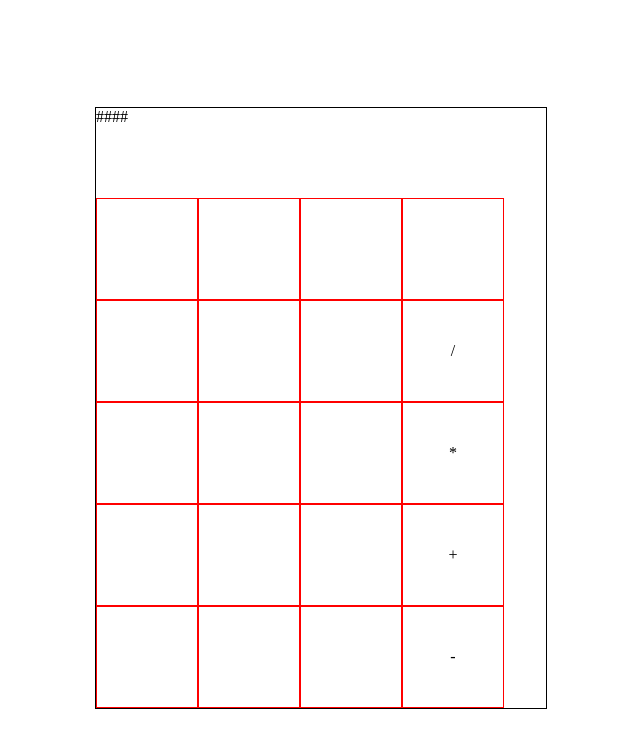
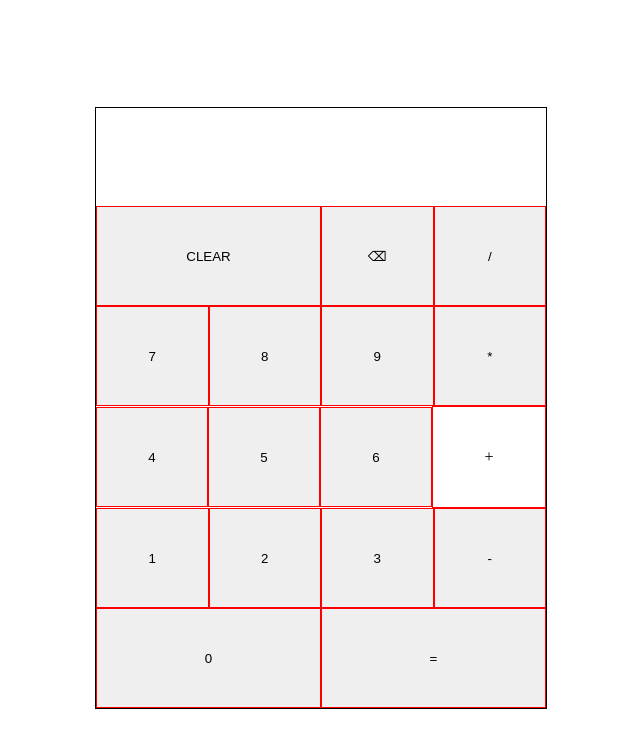
Before and after one commit to alefgomes0/Calculator, a plain HTML site: page index.html in a window 1280 px wide. Shown: the whole page, without its empty margins (319-959 px from the left). Drawn offline with Linux system fonts and the light colour scheme.

Commit message:
Add some JS functions and modify calculator layout

```diff
--- a/calculator.js
+++ b/calculator.js
@@ -16,3 +16,41 @@ function multiply(x, y) {
 function divide(x, y) {
   return x / y;
 }
+
+
+function operate(num1, num2, operator) {
+  if (operator === "+") sum(num1, num2);
+  else if(operator === "-") subtract(num1, num2);
+  else if(operator === "*") multiply(num1, num2);
+  else if(operator === "/") divide(num1, num2);
+}
+
+const display = document.querySelector(".display");
+let displayNumbers = "";
+const buttons = document.querySelectorAll(".number");
+buttons.forEach((button) => {
+  button.addEventListener("click", () => {
+    displayNumbers += button.textContent;
+    display.textContent = displayNumbers;
+  })
+})
+
+let operation = "";
+const calculatorOperators = document.querySelectorAll(".operator");
+calculatorOperators.forEach((sign) => {
+  sign.addEventListener("click", () => {
+    operation = sign.textContent;
+    display.textContent = displayNumbers + " " + operation;
+  })
+})
+
+
+let numbersDisplay = "";
+if (operation != "") {
+  buttons.forEach((button) => {
+    button.addEventListener("click", () => {
+      numbersDisplay = button.textContent;
+      display.textContent = displayNumbers + " " + operation + " "+ numbersDisplay;
+    })
+  })
+}
--- a/index.html
+++ b/index.html
@@ -11,44 +11,33 @@
 <body>
   <div class="calculator-wrapper">
     <div class="calculator">
-      <div class="row display">####</div>
+      <div class="row display"></div>
       <div class="row">
-        <div class="cell"></div>
-        <div class="cell"></div>
-        <div class="cell"></div>
-        <div class="cell"></div>
+        <button class="cell clear">CLEAR</button>
+        <button class="cell backspace">⌫</button>
+        <button class="cell operator division">/</button>
       </div>
       <div class="row">
-        <div class="cell"></div>
-        <div class="cell"></div>
-        <div class="cell"></div>
-        <div class="cell">
-          <div>/</div>
-        </div>
+        <button class="cell number">7</button>
+        <button class="cell number">8</button>
+        <button class="cell number">9</button>
+        <button class="cell operator">*</button>
       </div>
       <div class="row">
-        <div class="cell"></div>
-        <div class="cell"></div>
-        <div class="cell"></div>
-        <div class="cell">
-          <div>*</div>
-        </div>
+        <button class="cell number">4</button>
+        <button class="cell number">5</button>
+        <button class="cell number">6</button>
+        <dbuttoniv class="cell operator">+</button>
       </div>
       <div class="row">
-        <div class="cell"></div>
-        <div class="cell"></div>
-        <div class="cell"></div>
-        <div class="cell">
-          <div>+</div>
-        </div>
+        <button class="cell number">1</button>
+        <button class="cell number">2</button>
+        <button class="cell number">3</button>
+        <button class="cell operator">-</button>
       </div>
       <div class="row">
-        <div class="cell"></div>
-        <div class="cell"></div>
-        <div class="cell"></div>
-        <div class="cell">
-          <div>-</div>
-        </div>
+        <button class="cell number">0</button>
+        <button class="cell">=</button>
       </div>
     </div>
   </div>
--- a/styles.css
+++ b/styles.css
@@ -16,10 +16,13 @@
 
 .display {
   height: 100px;
+  margin-left: auto;
 }
 
 .row {
   display: flex;
+  justify-content: center;
+  align-items: center;
   flex-grow: 1;
 }
 
@@ -30,4 +33,15 @@
   border: 1px solid red;
   width: 100px;
   height: 100px;
+  flex-grow: 1;
+  cursor: pointer;
 }
+
+.clear {
+  flex-grow: 2;
+}
+
+.division,
+.backspace {
+  flex-grow: 0.2;
+}
```
